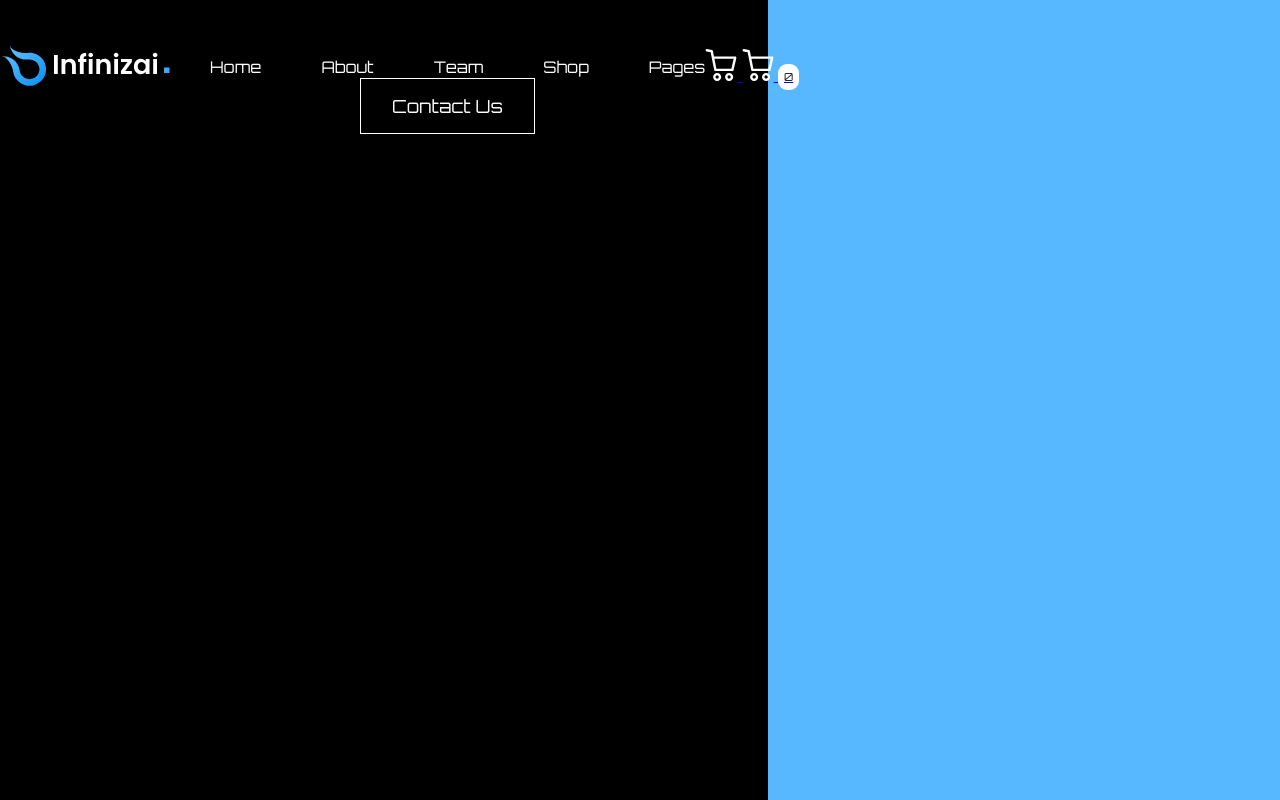
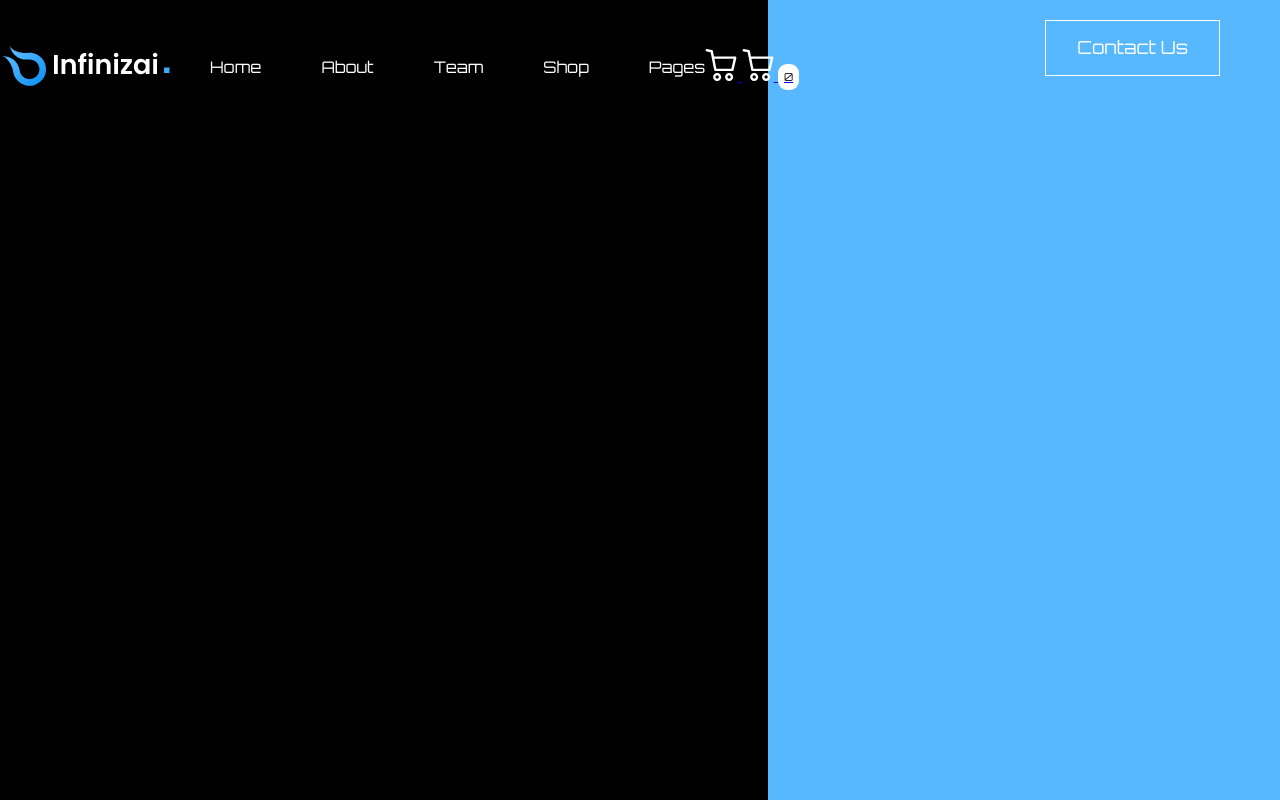
Before and after one commit to agaliamor/layout-infinizai, a plain HTML site: page index.html in a window 1280 px wide. Drawn offline with Linux system fonts and the light colour scheme; files whose address does not match are found by name.

Commit message:
КНОПКА ПЕРЕДВИНУЛАСЬ

```diff
--- a/css/style.css
+++ b/css/style.css
@@ -64,11 +64,13 @@ body{
 	text-decoration: none;
 	padding: 16px 31px;
 	font-size: 18px;
-	margin-left:360px;
+	position: absolute;
+	top: 20px;
+	right: 60px;
 }
 
-.busket{
-	margin-left: 319.39px;
+.basket{
+
 }
 
 .badge{
@@ -84,6 +86,7 @@ body{
 .header-list{
 	display: flex;
 	flex-wrap: wrap;
+	text-align: center;
 }
 
 .header-item{
```
